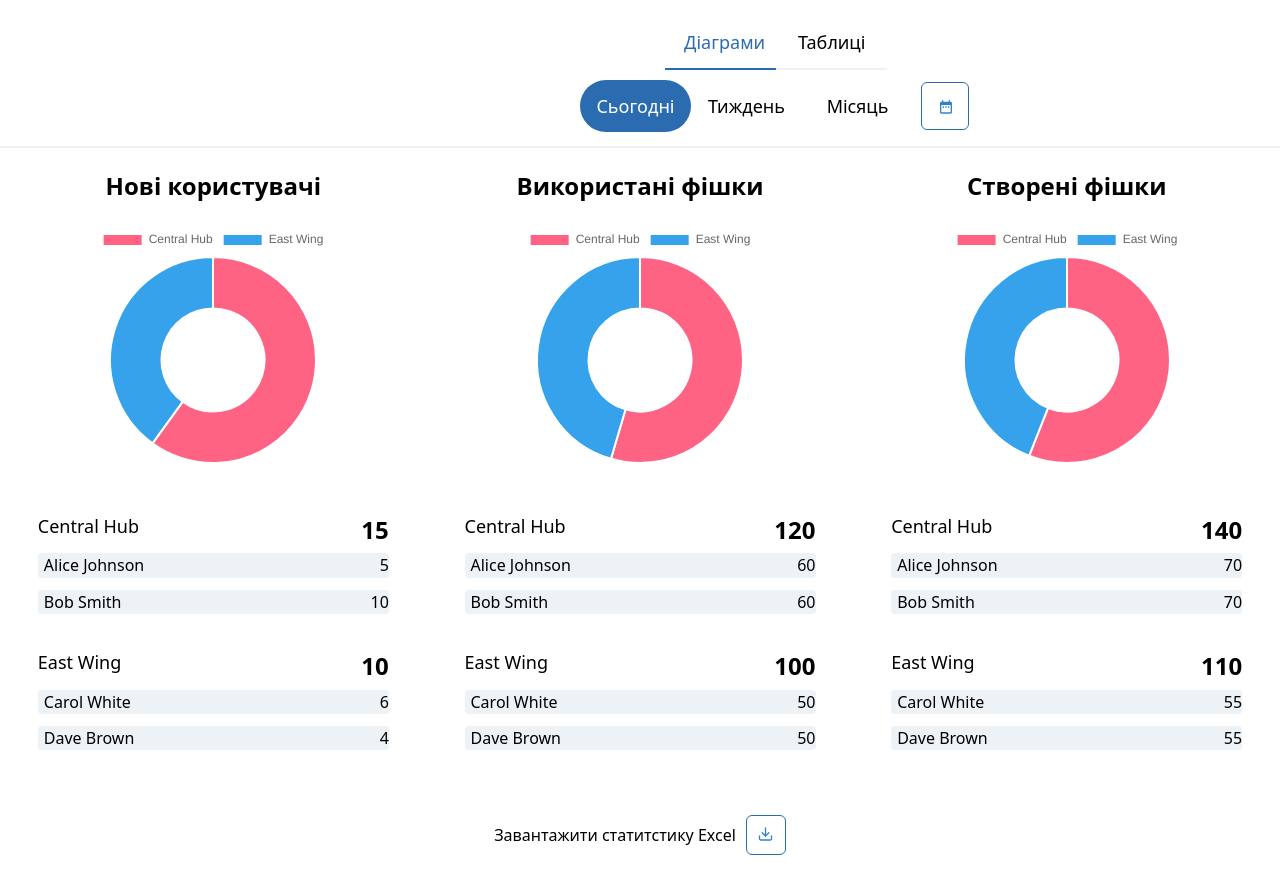
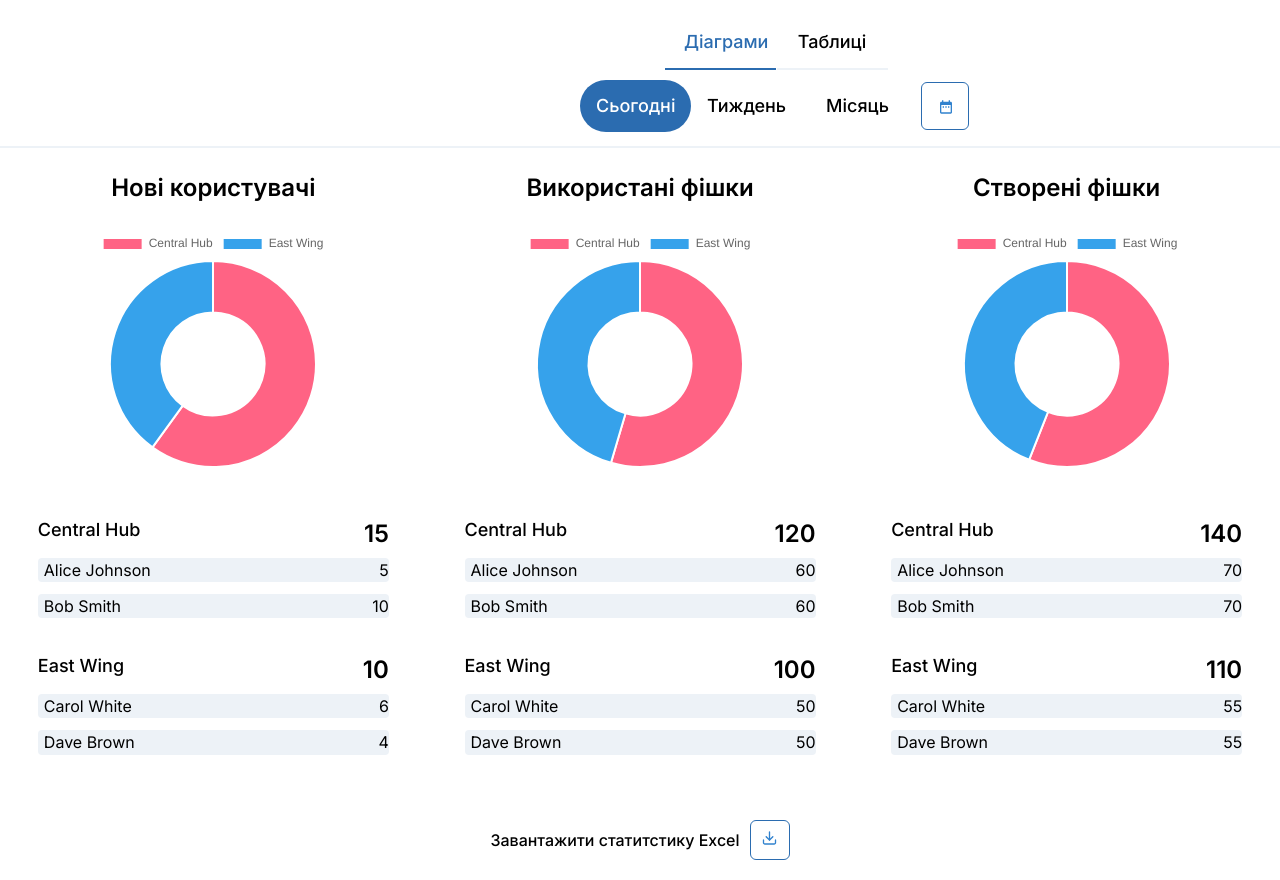
Before and after one commit to MaksymMoskalov/i-project, a website built with Parcel: page src/index.html in a window 1280 px wide. Shown: the top 880 px of the page. Built offline with nearby package versions, Linux system fonts and the light colour scheme.

Commit message:
fonts fix

```diff
--- a/src/css/styles.css
+++ b/src/css/styles.css
@@ -1,5 +1,6 @@
 body {
   background-color: white;
+  font-family: 'Inter';
 }
 
 .container {
@@ -261,8 +262,12 @@ body {
 }
 
 .type-title {
+  font-family: Inter;
   font-size: 24px;
   font-weight: 600;
+  line-height: 32px;
+  letter-spacing: 0em;
+  text-align: center;
 }
 
 @media screen and (max-width: 425px) {
@@ -462,6 +467,7 @@ body {
   font-size: 16px;
   font-weight: 400;
   line-height: 24px;
+
   width: 319px;
 
   margin: 0;
--- a/src/index.html
+++ b/src/index.html
@@ -7,6 +7,12 @@
     <link
       rel="stylesheet"
       href="https://cdn.jsdelivr.net/npm/modern-normalize@1.1.0/modern-normalize.min.css"
+    />
+    <link rel="preconnect" href="https://fonts.googleapis.com" />
+    <link rel="preconnect" href="https://fonts.gstatic.com" crossorigin />
+    <link
+      href="https://fonts.googleapis.com/css2?family=DM+Sans:ital,opsz,wght@0,9..40,400;0,9..40,700;1,9..40,400;1,9..40,700&family=Inter:wght@400;500;600;700&display=swap"
+      rel="stylesheet"
     />
     <link rel="stylesheet" href="./css/styles.css" />
   </head>
--- a/src/js/index.js
+++ b/src/js/index.js
@@ -75,7 +75,7 @@ const nweUserDou = new Chart(newUserEl, {
     }),
     datasets: [
       {
-        label: 'My First Dataset',
+        label: 'Нових користувачів',
         data: response.map(user => {
           return user.main_statistics.qty_new_users;
         }),
@@ -102,7 +102,7 @@ const usedTipsDou = new Chart(usedTipsEl, {
     }),
     datasets: [
       {
-        label: 'My First Dataset',
+        label: 'Використаних фішок',
         data: response.map(user => {
           return user.main_statistics.qty_used_chips;
         }),
@@ -130,7 +130,7 @@ const createdTipsDou = new Chart(createdTipsEl, {
     }),
     datasets: [
       {
-        label: 'My First Dataset',
+        label: 'Створених фішок',
         data: response.map(user => {
           return user.main_statistics.qty_created_chips;
         }),
```
